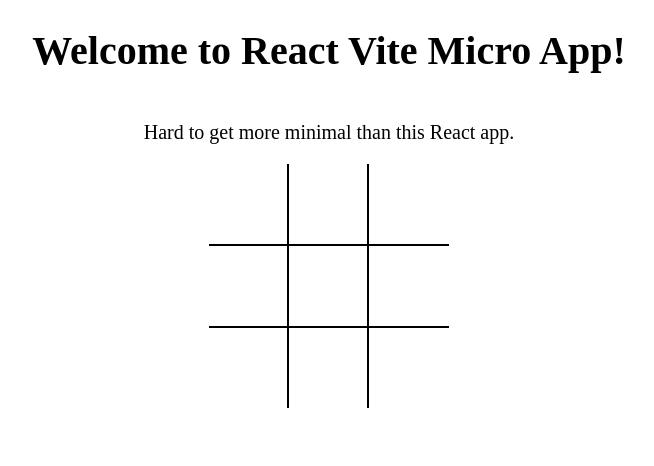
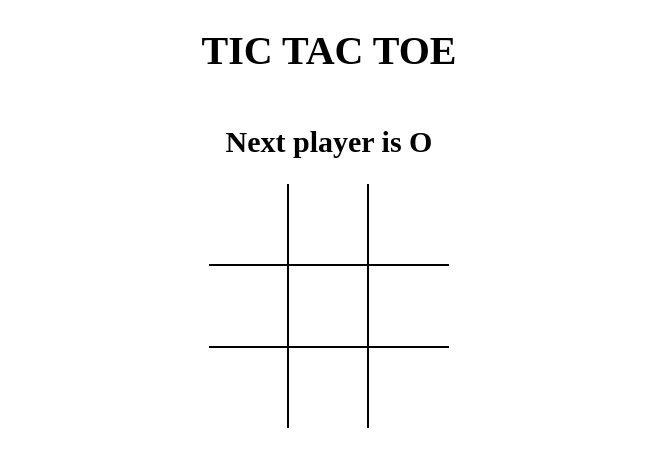
Before and after one commit to ManojP-01/tictactoe, a React (Vite) app: page / in a window 1280 px wide. Shown: the top 466 px of the page, without its empty margins (311-965 px from the left). Built offline with nearby package versions, Linux system fonts and the light colour scheme.

Commit message:
created winnning state and lift up the state

```diff
--- a/src/App.jsx
+++ b/src/App.jsx
@@ -1,12 +1,43 @@
-import React from 'react';
+import React, { useState } from 'react';
 import Board from './components/Board';
+import { calculateWinner } from './helpers';
+
 import './styles/root.scss';
 
-const App = () => (
-  <div className="app">
-    <h1>Welcome to React Vite Micro App!</h1>
-    <p>Hard to get more minimal than this React app.</p>
-    <Board />
-  </div>
-);
+const App = () => {
+  const [board, setBoard] = useState(Array(9).fill(null));
+  const [isXNext, setIsXNext] = useState(false);
+
+  const winner = calculateWinner(board);
+  const message = winner
+    ? `Winner is ${winner}`
+    : `Next player is ${isXNext ? 'X' : 'O'}`;
+
+  const handleSquareClick = position => {
+    if (board[position] || winner) {
+      return;
+    }
+
+    setBoard(prev => {
+      return prev.map((square, pos) => {
+        if (pos === position) {
+          return isXNext ? 'X' : 'O';
+        }
+
+        return square;
+      });
+    });
+
+    setIsXNext(prev => !prev);
+  };
+
+  return (
+    <div className="app">
+      <h1>TIC TAC TOE</h1>
+      <h2>{message}</h2>
+      <Board board={board} handleSquareClick={handleSquareClick} />
+    </div>
+  );
+};
+
 export default App;
--- a/src/components/Board.jsx
+++ b/src/components/Board.jsx
@@ -1,28 +1,7 @@
-import React, { useState } from 'react';
+import React from 'react';
 import Square from './Square';
 
-const Board = () => {
-  const [board, setBoard] = useState(Array(9).fill(null));
-  const [isXNext, setIsXNext] = useState(false);
-
-  const handleSquareClick = position => {
-    if (board[position]) {
-      return;
-    }
-
-    setBoard(prev => {
-      return prev.map((square, pos) => {
-        if (pos === position) {
-          return isXNext ? 'X' : 'O';
-        }
-
-        return square;
-      });
-    });
-
-    setIsXNext(prev => !prev);
-  };
-
+const Board = ({ board, handleSquareClick }) => {
   const renderSquare = position => {
     return (
       <Square
--- /dev/null
+++ b/src/helpers.js
@@ -0,0 +1,19 @@
+export function calculateWinner(squares) {
+  const lines = [
+    [0, 1, 2],
+    [3, 4, 5],
+    [6, 7, 8],
+    [0, 3, 6],
+    [1, 4, 7],
+    [2, 5, 8],
+    [0, 4, 8],
+    [2, 4, 6],
+  ];
+  for (let i = 0; i < lines.length; i++) {
+    const [a, b, c] = lines[i];
+    if (squares[a] && squares[a] === squares[b] && squares[a] === squares[c]) {
+      return squares[a];
+    }
+  }
+  return null;
+}
```
